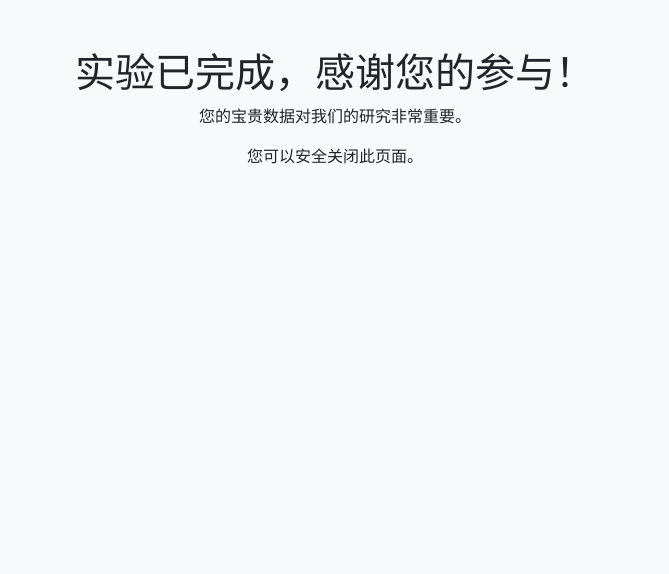
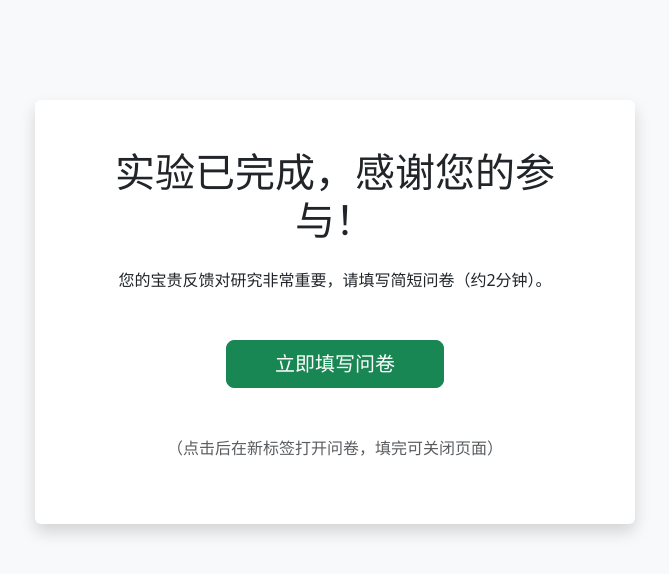
Before and after one commit to freecake144/ai_shopping_guide, a Flask app: template templates/end.html in a window 1280 px wide. Shown: the top 574 px of the page, without its empty margins (305-974 px from the left). Run offline with Flask 3, Linux system fonts and the light colour scheme; the template is opened without the code that fills it: most values are stand-ins (such as "Sample title", 1, 10 or a date in 2020); parts of the project's set-up code (start-up, migrations or seed data) failed here and were passed over.

Commit message:
Update end.html

```diff
--- a/templates/end.html
+++ b/templates/end.html
@@ -4,12 +4,26 @@
     <meta charset="UTF-8">
     <title>实验结束</title>
     <link href="https://cdn.jsdelivr.net/npm/bootstrap@5.3.0/dist/css/bootstrap.min.css" rel="stylesheet">
+    <style>
+        body { background: #f8f9fa; }
+        .container { max-width: 600px; margin-top: 100px; text-align: center; }
+    </style>
 </head>
-<body class="bg-light">
-<div class="container mt-5 text-center">
-    <h1>实验已完成，感谢您的参与！</h1>
-    <p>您的宝贵数据对我们的研究非常重要。</p>
-    <p>您可以安全关闭此页面。</p>
+<body>
+<div class="container bg-white p-5 rounded shadow">
+    <h1 class="mb-4">实验已完成，感谢您的参与！</h1>
+    <p class="mb-5">您的宝贵反馈对研究非常重要，请填写简短问卷（约2分钟）。</p>
+
+    <a href="{{ survey_url }}" target="_blank" class="btn btn-success btn-lg px-5">立即填写问卷</a>
+
+    <p class="mt-5 text-muted">（点击后在新标签打开问卷，填完可关闭页面）</p>
+
+    <!-- 可选：5秒自动跳转 -->
+    <script>
+        setTimeout(function() {
+            window.location.href = "{{ survey_url }}";
+        }, 5000);  // 5秒后自动跳
+    </script>
 </div>
 </body>
 </html>
```
